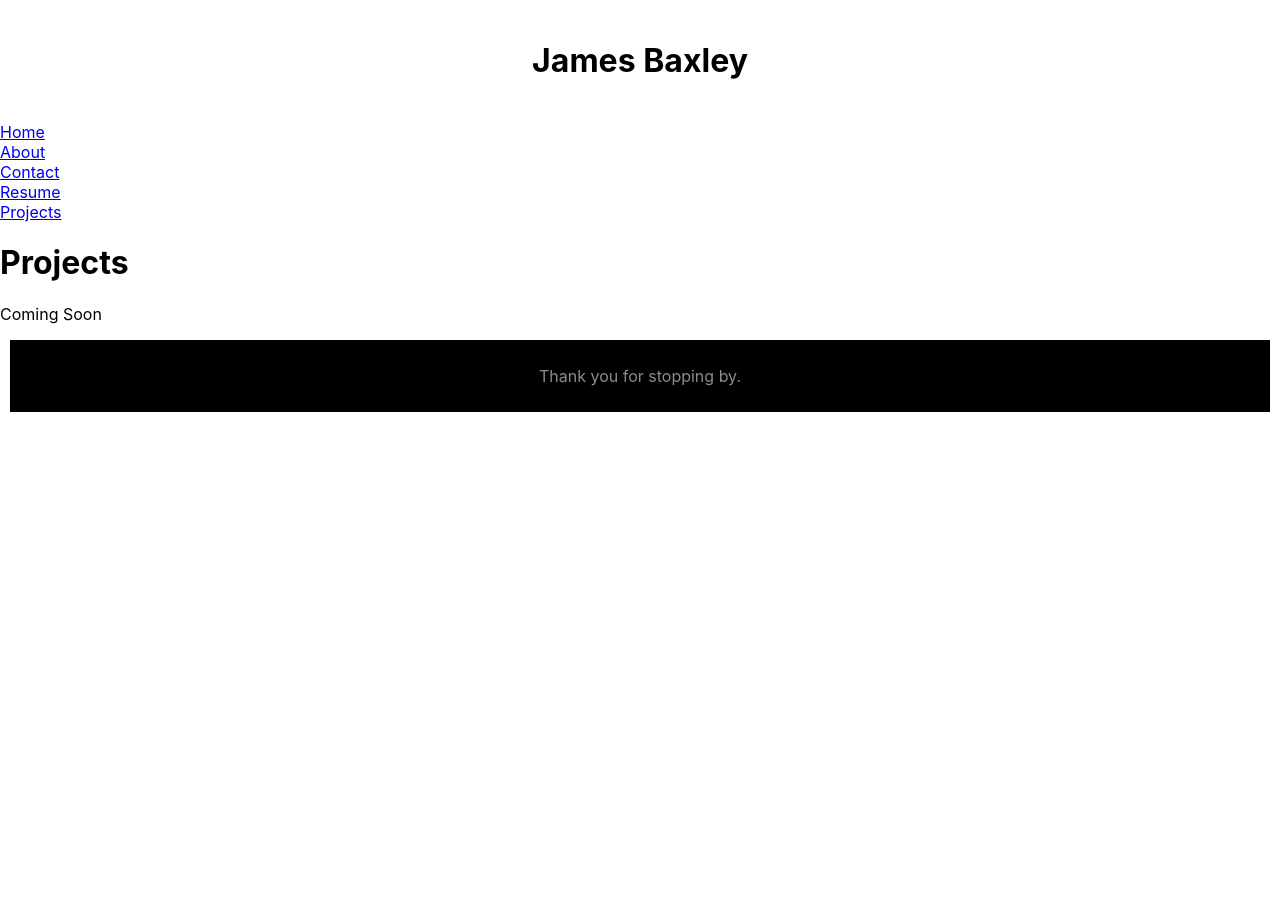
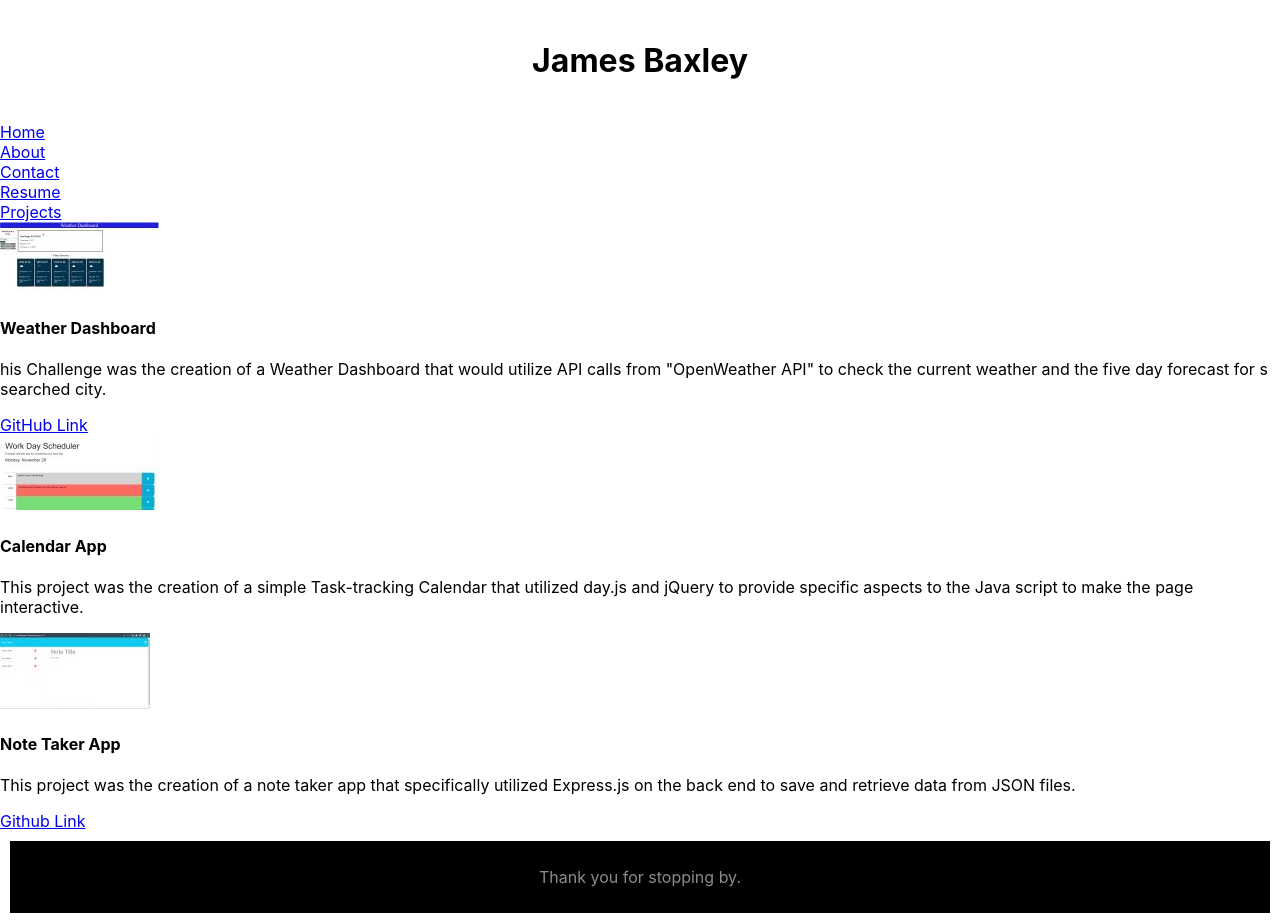
Before and after one commit to Kaneknah/ch20_baxley_portfolio_2, a React (Create React App) app in the folder my-app/: page /Projects in a window 1280 px wide. Before the commit the page ends 800 px from the top, so only its background shows below. Built offline with nearby package versions, Linux system fonts and the light colour scheme.

Commit message:
connected images and abouts to projects

```diff
--- a/my-app/src/components/Projects.js
+++ b/my-app/src/components/Projects.js
@@ -1,10 +1,50 @@
 import React from "react";
-
-export default function Projects() {
+import { Container, Row, Col, Image } from "react-bootstrap";
+import weather from "../assets/weather.jpg";
+import calendar from "../assets/simple-calendar.jpg";
+import notes from "../assets/notes.jpg";
+//Sets the list of projects with link and an image
+function Projects() {
 	return (
-		<div>
-			<h1>Projects</h1>
-			<p>Coming Soon</p>
-		</div>
+		<Container>
+			<Row>
+				<Col>
+					<Image src={weather} thumbnail />
+					<h4>Weather Dashboard</h4>
+					<p>
+						his Challenge was the creation of a Weather Dashboard that would
+						utilize API calls from "OpenWeather API" to check the current
+						weather and the five day forecast for s searched city.
+					</p>
+					<a href="https://github.com/Kaneknah/ch6_baxley_weather_page">
+						GitHub Link
+					</a>
+				</Col>
+				<Col>
+					<Image src={calendar} thumbnail />
+					<h4>Calendar App</h4>
+					<p>
+						This project was the creation of a simple Task-tracking Calendar
+						that utilized day.js and jQuery to provide specific aspects to the
+						Java script to make the page interactive.
+					</p>
+					<a href="https://github.com/Kaneknah/ch5_baxley_calendar"
+						GitHub Link>
+					</a>
+				</Col>
+				<Col>
+					<Image src={notes} thumbnail />
+					<h4>Note Taker App</h4>
+					<p>
+						This project was the creation of a note taker app that specifically
+						utilized Express.js on the back end to save and retrieve data from
+						JSON files.
+					</p>
+					<a href="https://github.com/yourusername/project3">Github Link</a>
+				</Col>
+			</Row>
+		</Container>
 	);
 }
+
+export default Projects;
```
